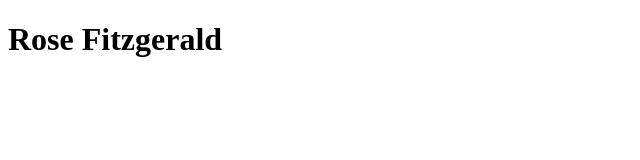
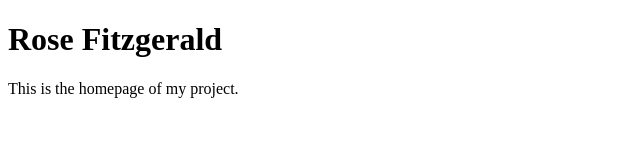
Before and after one commit to rcfitzgerald/rcfitzgerald_HW6, a plain HTML site: page index.html in a window 1280 px wide. Shown: the whole page, without its empty margins (0-640 px from the left). Drawn offline with Linux system fonts and the light colour scheme.

Commit message:
Update index.html
added text

```diff
--- a/index.html
+++ b/index.html
@@ -7,5 +7,6 @@
   </head>
   <body>
     <h1>Rose Fitzgerald</h1>
+    <p>This is the homepage of my project.</p>
   </body>
 </html>
```
